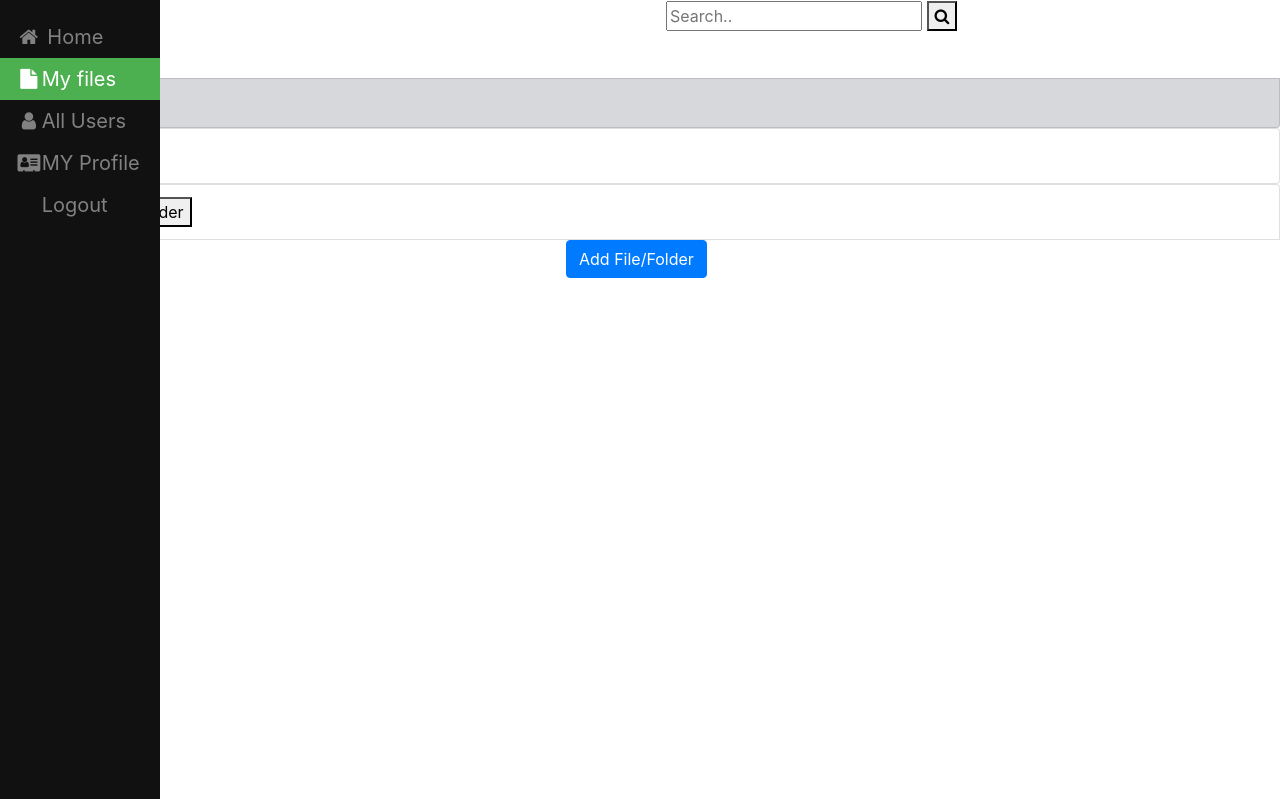
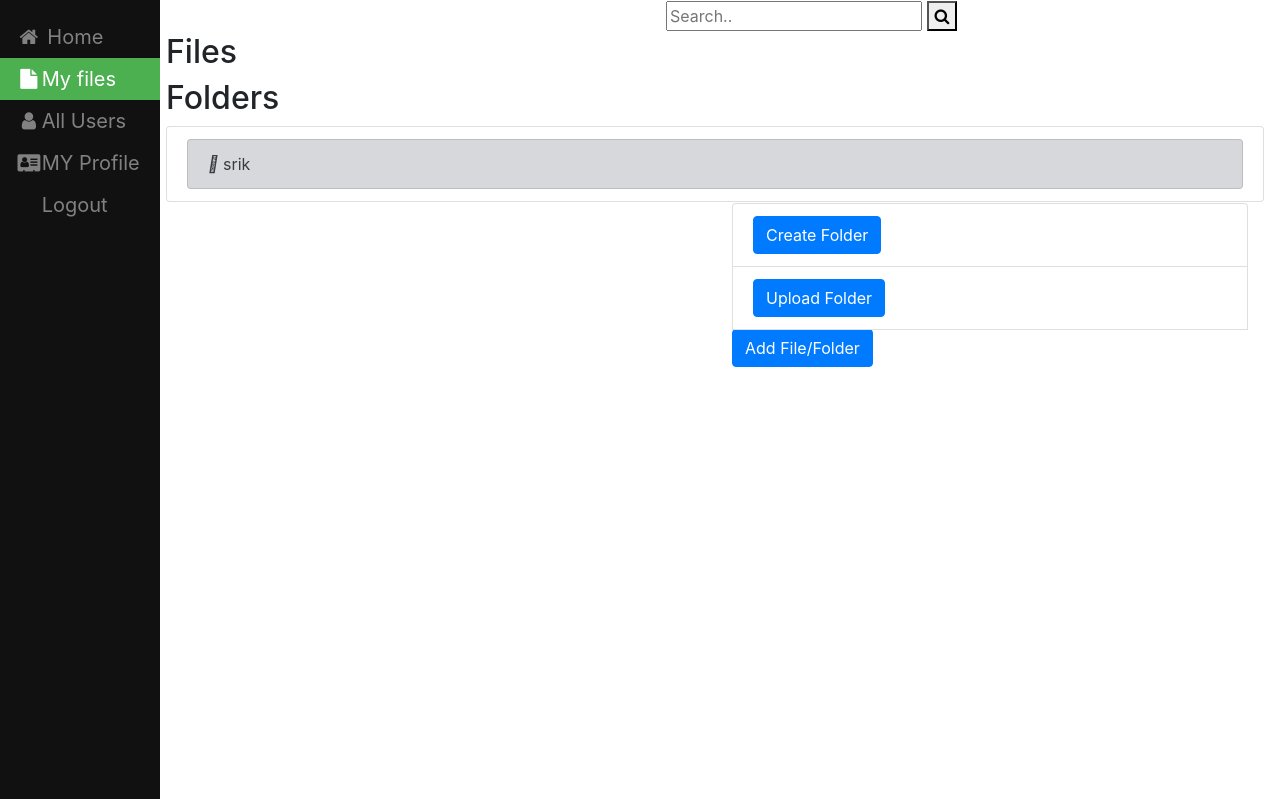
Before and after one commit to BUNNY-1269/Doc_Sharings, a Django app: page /My_Files in a window 1280 px wide. Shown: the top 799 px of the page. Run offline with Django 3.2, Linux system fonts and the light colour scheme; a user stored in the database is signed in; data comes from the database, SQL or seed files in the repository; some libraries are stand-ins or nearby versions.

Commit message:
Update MY_Files.html

```diff
--- a/templates/filesharing/MY_Files.html
+++ b/templates/filesharing/MY_Files.html
@@ -7,24 +7,23 @@
     <link rel="stylesheet" type="text/css" href="{%  static "css/styles.css" %}"/>
     <link rel="stylesheet" href="https://cdnjs.cloudflare.com/ajax/libs/font-awesome/4.7.0/css/font-awesome.min.css">
     <link rel="stylesheet" href="https://maxcdn.bootstrapcdn.com/bootstrap/4.0.0/css/bootstrap.min.css" integrity="sha384-Gn5384xqQ1aoWXA+058RXPxPg6fy4IWvTNh0E263XmFcJlSAwiGgFAW/dAiS6JXm" crossorigin="anonymous">
+</head>
 
-
-</head>
 <body>
 <div class="sidebar">
-  <a href="{% url 'filesharing:home1' %}"><i class="fa fa-fw fa-home"></i> Home</a>
-  <a  class="active" href="{% url 'filesharing:My_Files' %}"><i class="fa fa-fw fa-file"></i>My files</a>
-  <a  href="{% url 'filesharing:allusers' %}"><i class="fa fa-fw fa-user"></i>All Users</a>
-  <a href="{% url 'createdprofile' %}"><i class="fa fa-fw fa-address-card"></i>MY Profile</a>
-  <a href="{% url 'logout' %}"><i class="fa fa-fw fa"></i>Logout</a>
+  <a href="home1"><i class="fa fa-fw fa-home"></i> Home</a>
+  <a class="active" href="My_Files"><i class="fa fa-fw fa-file"></i>My files</a>
+  <a href="allusers"><i class="fa fa-fw fa-user"></i>All Users</a>
+  <a href="createdprofile"><i class="fa fa-fw fa-address-card"></i>MY Profile</a>
+  <a href="logout"><i class="fa fa-fw fa"></i>Logout</a>
  </div>
-
 <form class="example" action="action_page.php">
   <input type="text" placeholder="Search.." name="search">
   <button type="submit"><i class="fa fa-search"></i></button>
 </form>
-
+<div class="content">
   <div class="list-group">
+  <h2>Files</h2>
   {% for file in all_files %}
         <div class="list-group">
              <div class="list-group-item">
@@ -43,44 +42,23 @@
                     {% endif %}
 
              </div>
-
-
+        </div>
  {% endfor %}
  </div>
-{% if all_folders %}
 
  <div class="list-group">
  <h2>Folders</h2>
+{% if all_folders %}
 {% for f in all_folders %}
-
-   <a href="{% url 'filesharing:user-linked-files' f.id %}" class="list-group-item list-group-item-action list-group-item-secondary "><i class='fas fa-folder'></i> {{ f }} </a>
+        <div class="list-group">
+             <div class="list-group-item">
+                 <a href="{% url 'filesharing:detail' f.id %}" class="list-group-item list-group-item-action list-group-item-secondary "><i class='fas fa-folder'></i> {{ f }} </a>
+             </div>
+        </div>
  {% endfor %}
-</div>
-
-
  {% else %}
-
-    <div class="list-group">
-  <h3> No folders here yet  </h3>
-      </div>
-
+ <h5>No folders here</h5>
  {% endif %}
-
-     </div>
-
-      <div>
-
-
-                      <a href="{% url 'filesharing:folder-add' %}" class="list-group-item">
-                 <button type="button" >Create Folder</button> </a>
-  </div>
-
-      <div>
-    <a href="{% url 'filesharing:folder-upload-index'  %}" class="list-group-item">
-                 <button type="button" >Upload folder Folder</button> </a>
-
-      <div class="content1">
-          <button type="button" id="button" class="btn btn-primary">Add File/Folder</button>
  </div>
 
 
@@ -89,6 +67,17 @@
 
 
 
+
+
+<div class="content1">
+  <a  href="{% url 'filesharing:folder-add' %}" class="list-group-item">
+      <button type="button" class="btn btn-primary" >Create Folder</button></a>
+   <a href="{% url 'filesharing:folder-upload-index'  %}" class="list-group-item">
+       <button type="button" class="btn btn-primary">Upload  Folder</button> </a>
+
+   <button type="button" id="button" class="btn btn-primary">Add File/Folder</button>
+</div>
+</div>
 <script>
   var el= document.getElementById('button')
       if(el)
@@ -99,8 +88,6 @@
 
       }
 </script>
-
-
 
 <div class="bg-modal">
   <div class="modal-content">
@@ -114,6 +101,7 @@
 
   </div>
 </div>
+
 <script>
     var el = document.querySelector('.close')
        if(el) {
@@ -124,8 +112,5 @@
        }
 </script>
 
-
-
-
 </body>
 </html>
```
Lines whose indentation alone changed are shown as unchanged.
